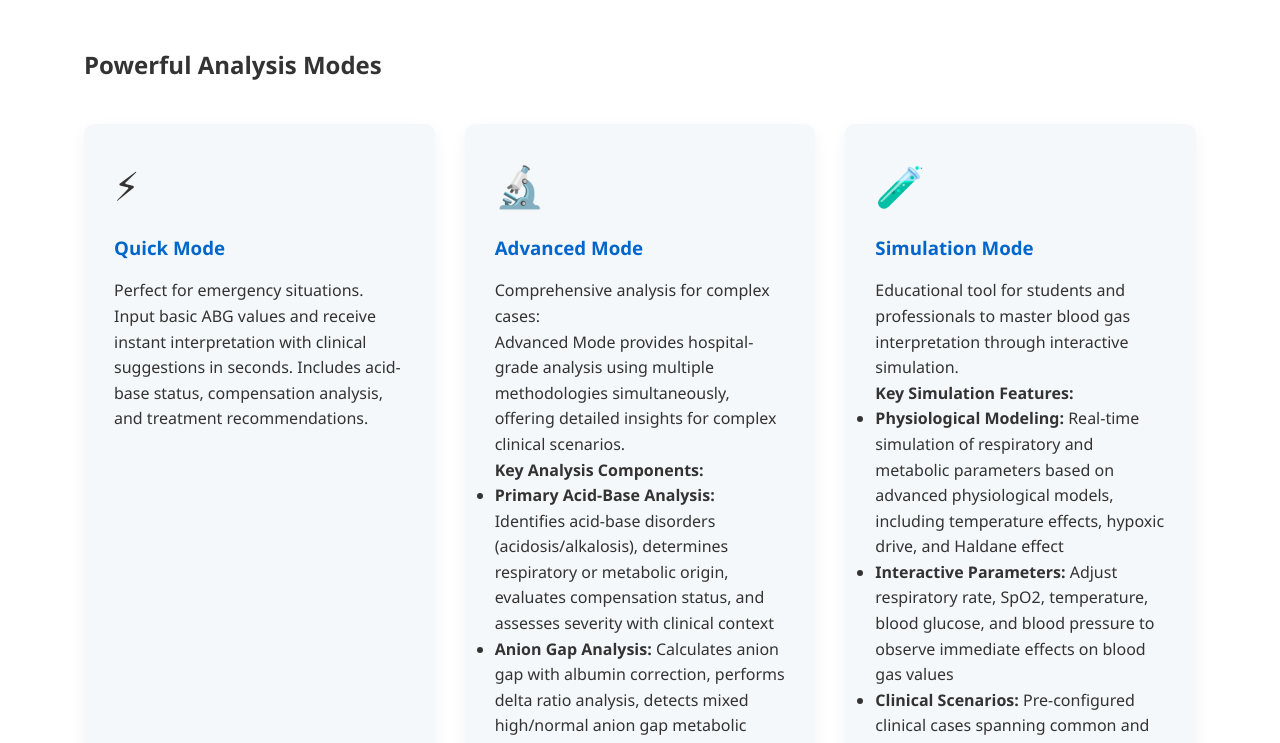
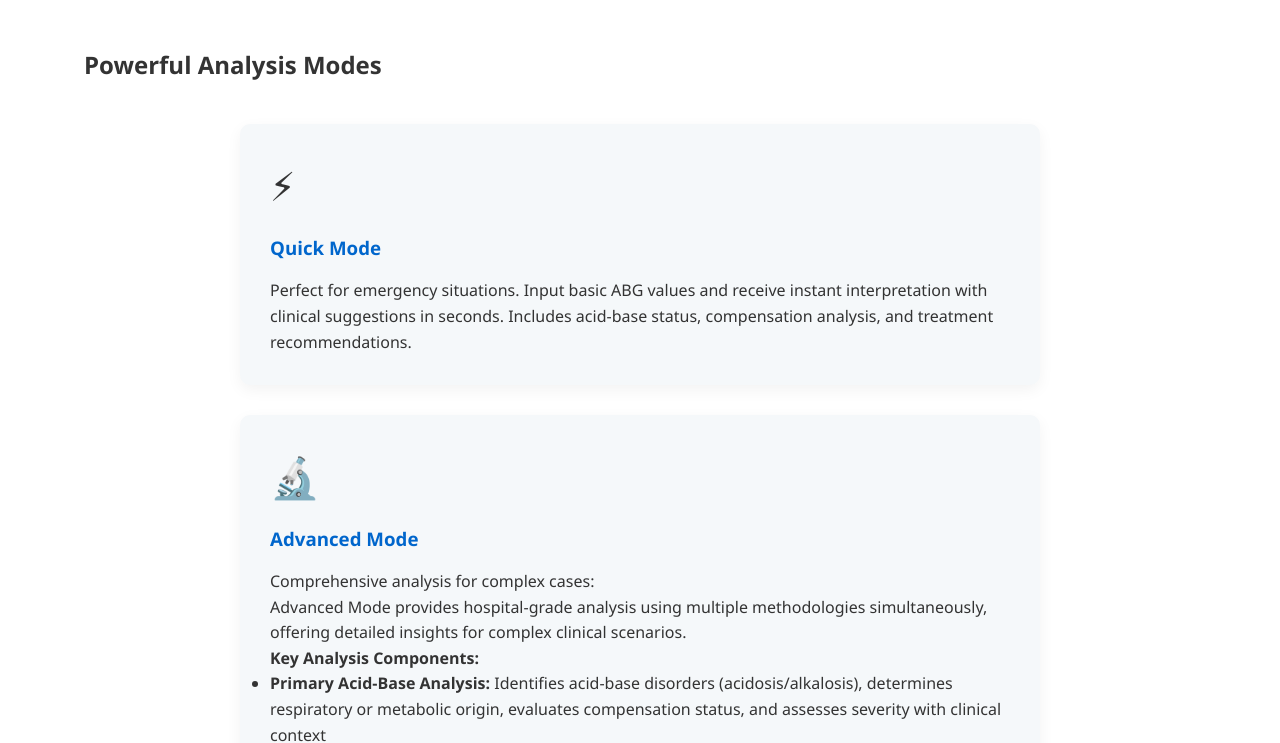
Before and after one commit to Waleedsheha/Syvursoft, a plain HTML site: page docs/index.html in a window 1280 px wide. Shown: the part 560-1303 px from the top of the page. Drawn offline with Linux system fonts and the light colour scheme.

Commit message:
Update styles.css

```diff
--- a/docs/styles.css
+++ b/docs/styles.css
@@ -197,20 +197,23 @@ footer .container {
     }
 }
 
-/* Mode cards */
+/* Mode cards - Updated to stack vertically */
 .modes {
     padding: 60px 0;
     background-color: white;
 }
 
 .modes-grid {
-    display: grid;
-    grid-template-columns: repeat(auto-fit, minmax(300px, 1fr));
+    display: flex;
+    flex-direction: column;
     gap: 30px;
     margin-top: 40px;
 }
 
 .mode-card {
+    width: 100%;
+    max-width: 800px;
+    margin: 0 auto;
     background-color: var(--light-bg);
     border-radius: 10px;
     padding: 30px;
```
